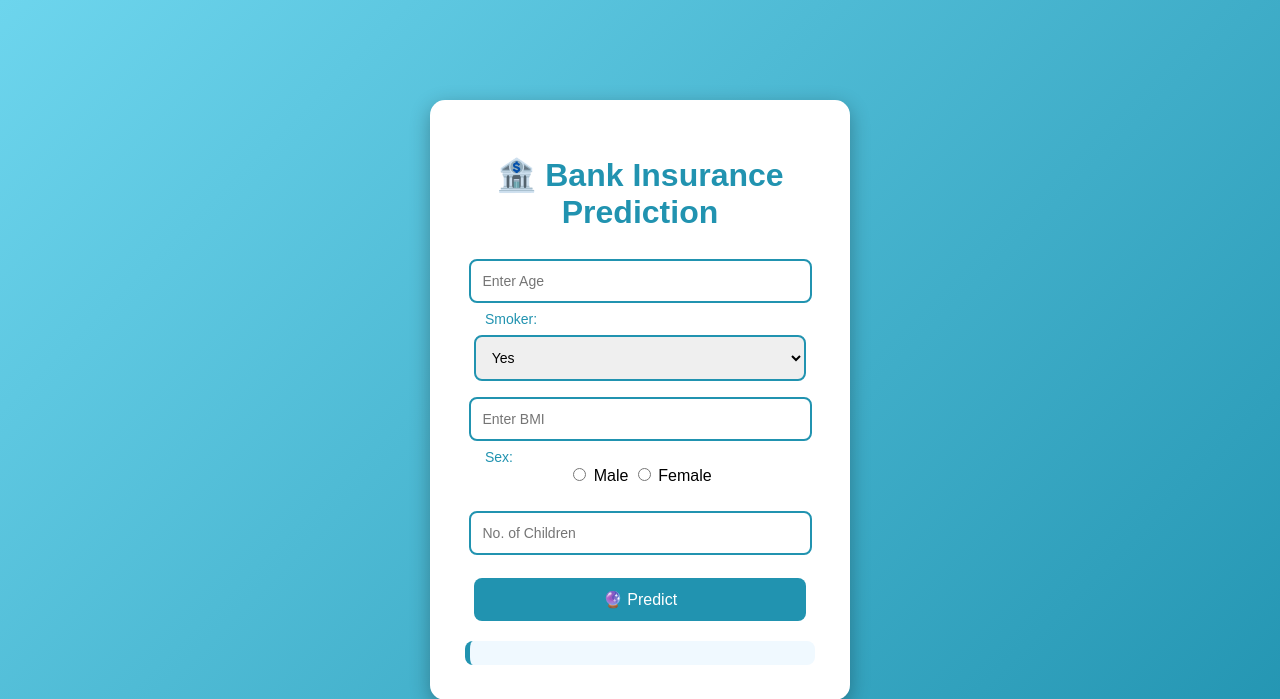
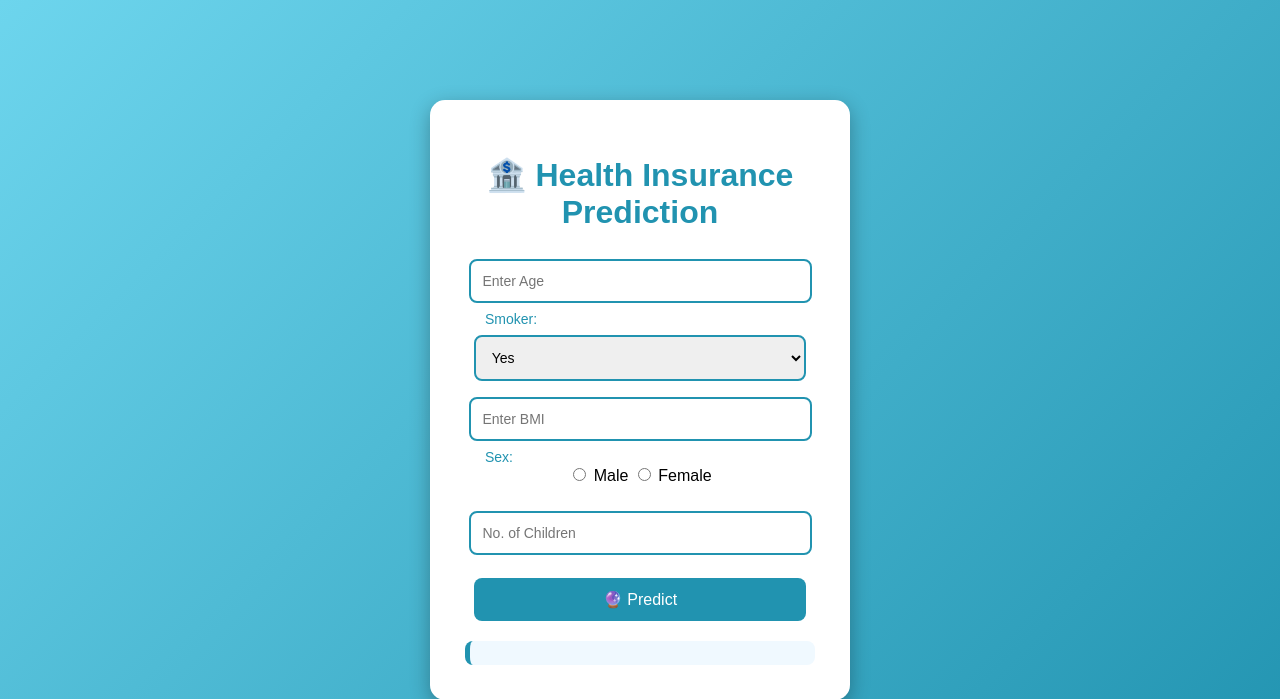
Before and after one commit to adullaanjireddy/insurance, a Flask app: page / in a window 1280 px wide. Shown: the top 699 px of the page. Run offline with Flask 3, Linux system fonts and the light colour scheme; parts of the project's set-up code (start-up, migrations or seed data) failed here and were passed over.

Commit message:
health insurance

```diff
--- a/app.py
+++ b/app.py
@@ -27,6 +27,6 @@ def predict():
     final_input=ss.transform(np.array(data).reshape(1,-1))
     print(final_input)
     output=fmodel.predict(final_input)[0]
-    return render_template("home.html",prediction_text=" Bank Insurance Prediction Is {}".format(output))
+    return render_template("home.html",prediction_text=" Health Insurance Prediction Is {}".format(output))
 if __name__== "__main__":
     app.run(debug=True)
--- a/templates/home.html
+++ b/templates/home.html
@@ -2,13 +2,13 @@
 <html lang="en">
 <head>
     <meta charset="UTF-8">
-    <title>Bank Insurance Prediction</title>
+    <title>Health Insurance Prediction</title>
 </head>
 <body style="font-family: Arial, sans-serif; background: linear-gradient(135deg, #6dd5ed, #2193b0); height: 100vh; margin:0; display:flex; justify-content:center; align-items:center;">
 
     <div style="background:white; padding:35px; border-radius:15px; box-shadow:0px 6px 20px rgba(0,0,0,0.3); width:350px; text-align:center;">
 
-        <h1 style="color:#2193b0; margin-bottom:20px;">🏦 Bank Insurance Prediction</h1>
+        <h1 style="color:#2193b0; margin-bottom:20px;">🏦 Health Insurance Prediction</h1>
 
         <form action="{{ url_for('predict')}}" method="post">
 
```
